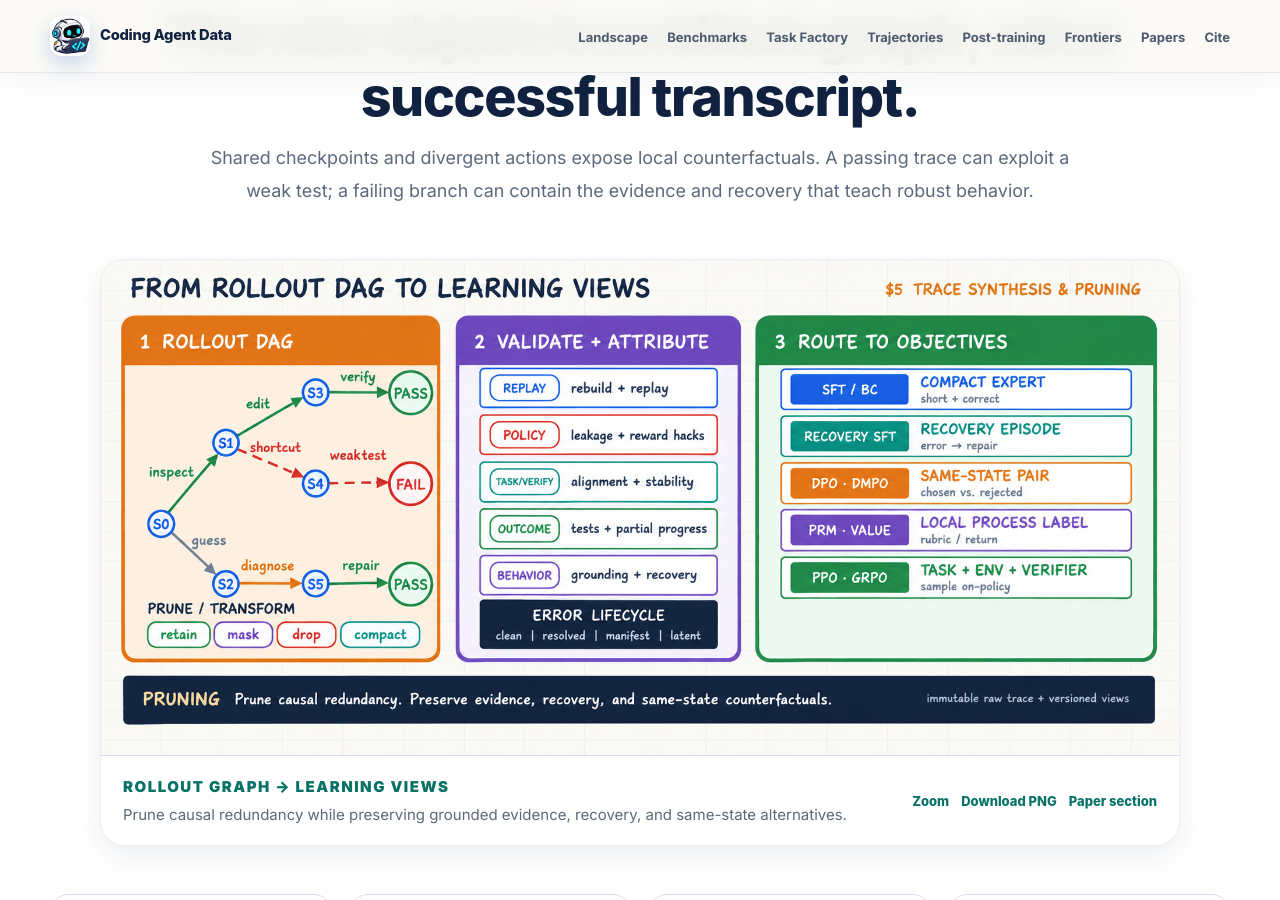
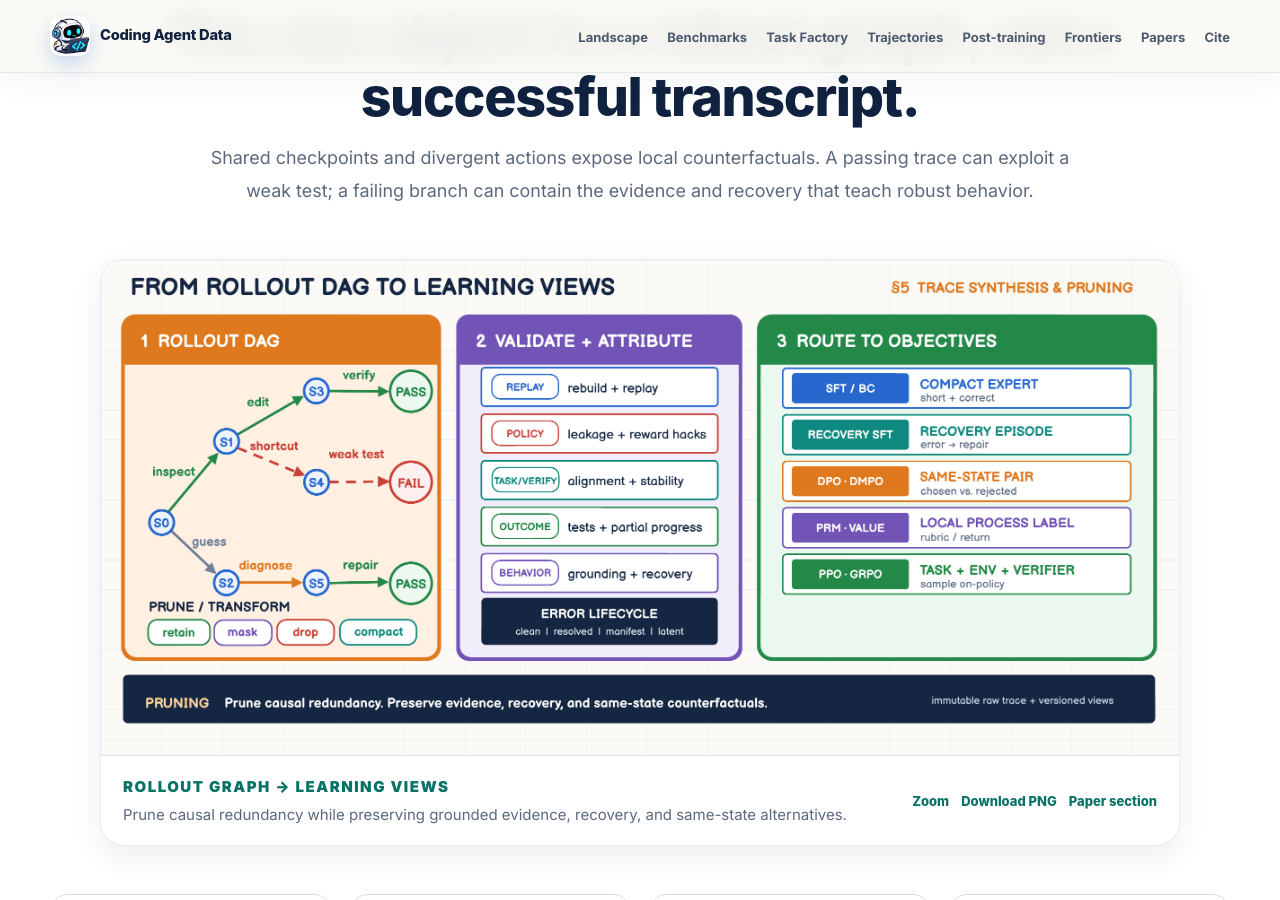
Before and after one commit to linjh1118/linjh1118.github.io, a Jekyll site: the page coding-agent-data/index.html, which Jekyll copies as it is, in a window 1280 px wide and 900 px high, scrolled down 5720 px. Built offline with Jekyll 4.4.1, drawn with Linux system fonts in a browser that asks for light colours; some web fonts are replaced.

Commit message:
Refresh survey site figures from updated PowerPoint exports

```diff
--- a/coding-agent-data/index.html
+++ b/coding-agent-data/index.html
@@ -101,7 +101,7 @@
 
         <figure class="feature-figure portrait-figure reveal">
           <button class="figure-open" type="button" data-lightbox="assets/taxonomy.png" aria-label="Open the taxonomy mind map">
-            <img src="assets/taxonomy.png" width="1079" height="1458" loading="lazy" decoding="async" alt="Mind map with four branches: benchmarks, task-environment-verifier construction, trajectories, and post-training, centered on the executable experience bundle.">
+            <img src="assets/taxonomy.png" width="2400" height="3244" loading="lazy" decoding="async" alt="Taxonomy of coding-agent data with benchmarks, executable task construction, trajectories, and experience products around a shared data unit.">
           </button>
           <figcaption>
             <div>
@@ -252,7 +252,7 @@
 
         <figure class="feature-figure reveal">
           <button class="figure-open" type="button" data-lightbox="assets/trajectories.png" aria-label="Open trajectory curation figure">
-            <img src="assets/trajectories.png" width="1850" height="850" loading="lazy" decoding="async" alt="A rollout graph routed through replay, policy, task, outcome, and behavior validation into SFT, preference, process, and reinforcement-learning views.">
+            <img src="assets/trajectories.png" width="2400" height="1103" loading="lazy" decoding="async" alt="A rollout graph routed through replay, policy, task, outcome, and behavior validation into SFT, preference, process, and reinforcement-learning views.">
           </button>
           <figcaption>
             <div>
@@ -318,7 +318,7 @@
 
         <figure class="feature-figure light-card reveal">
           <button class="figure-open" type="button" data-lightbox="assets/lifecycle.png" aria-label="Open executable data lifecycle figure">
-            <img src="assets/lifecycle.png" width="1850" height="850" loading="lazy" decoding="async" alt="Task sources packaged as an executable experience bundle, routed to learning views, post-training, and held-out evaluation behind a firewall.">
+            <img src="assets/lifecycle.png" width="2400" height="1103" loading="lazy" decoding="async" alt="Task sources packaged as an executable experience bundle, routed to learning views, post-training, and held-out evaluation behind a firewall.">
           </button>
           <figcaption>
             <div>
```
Also changed, not shown: coding-agent-data/assets/lifecycle.png, coding-agent-data/assets/trajectories.png, 1 other file.
